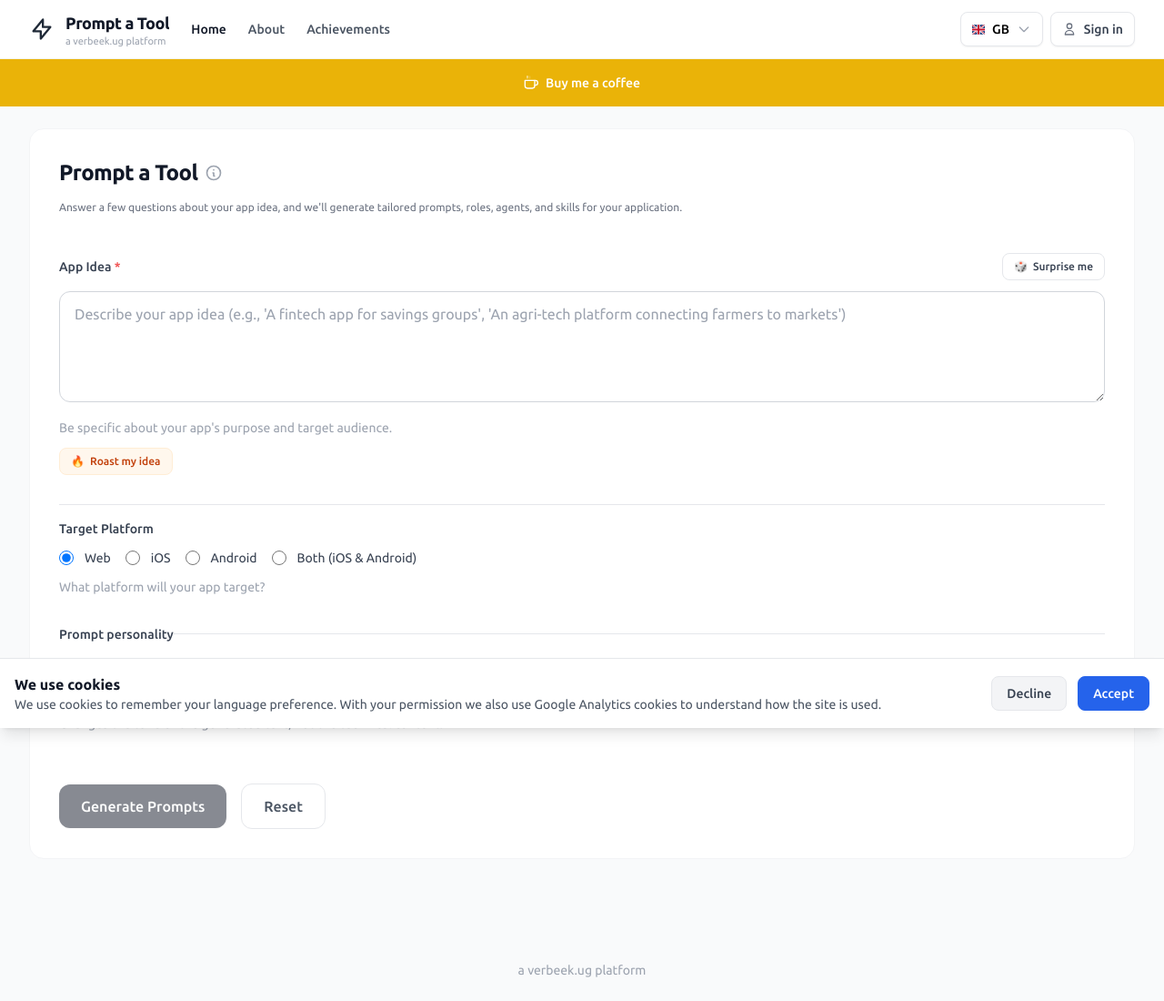
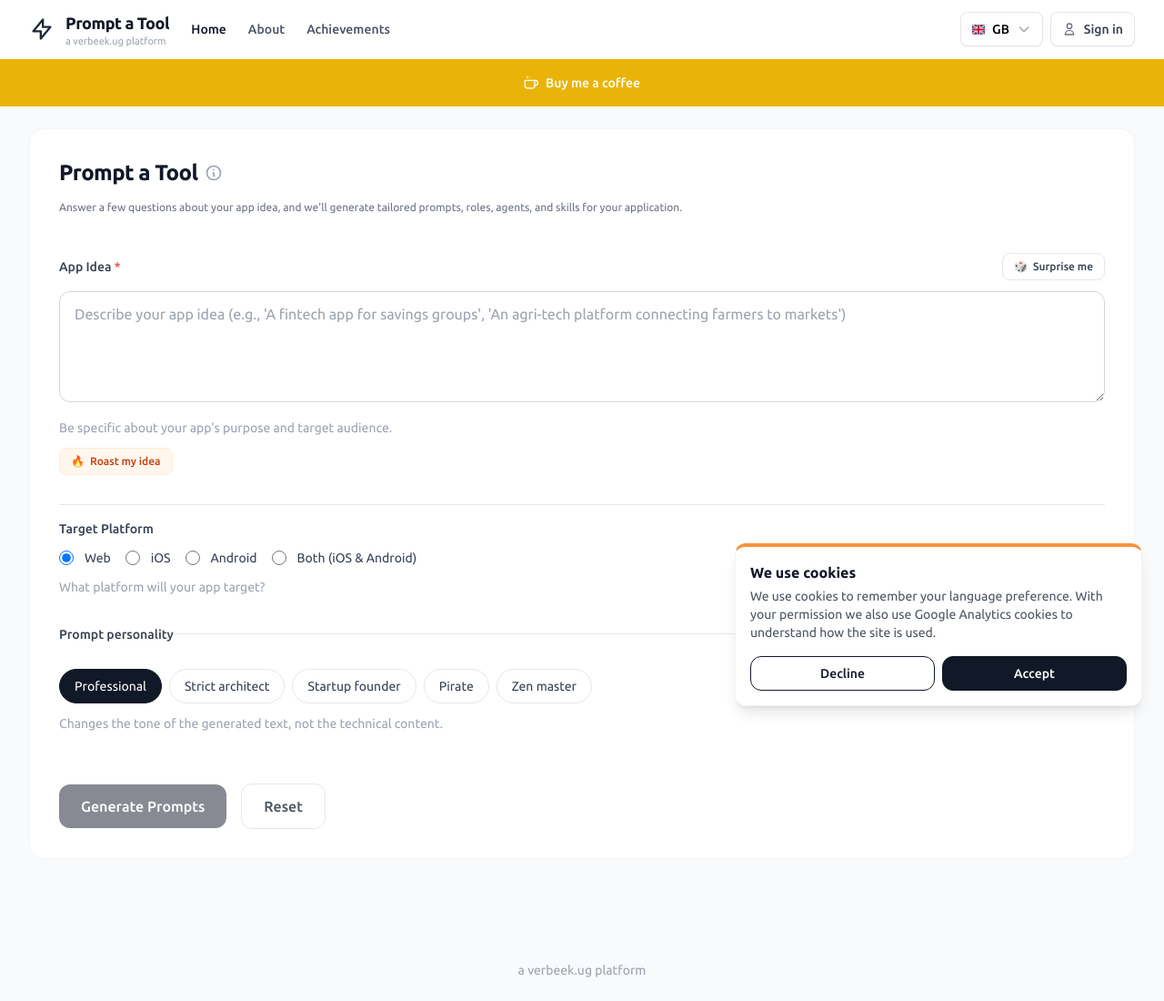
Before and after one commit to rvrbk/prompt-a-tool, a Laravel app: page / in a window 1280 px wide. Shown: the whole page at 91% size. Run offline with Laravel 12, Linux system fonts and the light colour scheme; style sheets or scripts are compiled from the project's sources; some libraries are stand-ins or nearby versions.

Commit message:
Restyle the cookie banner and add analytics text for every language
Co-Authored-By: Claude Sonnet 5.5 <noreply@anthropic.com>

```diff
--- a/resources/js/components/CookieBanner.vue
+++ b/resources/js/components/CookieBanner.vue
@@ -31,6 +31,7 @@ const cookieTranslations = {
   am: {
     title: 'ኩኪዎችን አገልግሎት።',
     message: 'ኩኪዎችን አገልግሎት አድርገን ቋንቋዎች መለወጥ።',
+    analytics: 'በእርስዎ ፈቃድ፣ ጣቢያው እንዴት እንደሚጠቀም ለመረዳት የGoogle Analytics ኩኪዎችንም እንጠቀማለን።',
     accept: 'አቀበል',
     dismiss: 'አጽዳ'
   },
@@ -51,24 +52,28 @@ const cookieTranslations = {
   ha: {
     title: 'Muna amfani da cookies',
     message: 'Muna amfani da cookies don haddwa sabunta harshen da kuka zaɓi.',
+    analytics: 'Da izininku, muna kuma amfani da cookies na Google Analytics don fahimtar yadda ake amfani da shafin.',
     accept: 'Yi amfani',
     dismiss: 'Ḋauki'
   },
   ig: {
     title: 'Anyị na ibe cookie',
     message: 'Anyị na ibe cookie iji cheta asụsụ gị chọrọ.',
+    analytics: 'Site n\'ikike gị, anyị na-ejikwa cookies Google Analytics iji ghọta otú esi eji saịtị a.',
     accept: 'Kwado',
     dismiss: 'Mechịe'
   },
   lg: {
     title: 'Tukyanya ebyokulwa',
     message: 'Tukyanya ebyokulwa okuyita olwino lwo lwanga olwino lwo lwanga.',
+    analytics: 'Bw\'oba otuwadde olukusa, tukozesa ne kuki za Google Analytics okutegeera engeri omukutu gye gukozesebwamu.',
     accept: 'Kweyeta',
     dismiss: 'Ggwa'
   },
   or: {
     title: 'Cookiesii tikuu',
     message: 'Cookiesii afaan qophaawwan kii galmee afaan qophaawwan kii galmeessu.',
+    analytics: 'Hayyama keessan wajjin, kukiiwwan Google Analytics illee fayyadamna akka marsariitiin kun akkamitti fayyadamamu hubachuuf.',
     accept: 'Qabxii',
     dismiss: 'Haala Gaaffii'
   },
@@ -82,6 +87,7 @@ const cookieTranslations = {
   yo: {
     title: 'Àwọn cookies à ń lò',
     message: 'Àwọn cookies à ń lò dàta àtúnṣe àwiọn èdè tí a fẹ́.',
+    analytics: 'Pẹ̀lú ìyọ̀ǹda yín, a tún ń lo àwọn cookies Google Analytics láti mọ bí a ṣe ń lo ojú-òpó yìí.',
     accept: 'Jẹ́wọ́',
     dismiss: 'Dàgbà'
   }
@@ -118,43 +124,41 @@ watch(() => props.language, () => {
 <template>
   <div
     v-if="showBanner"
-    class="fixed bottom-0 left-0 right-0 bg-white border-t border-gray-200 p-4 shadow-lg z-50"
+    role="dialog"
+    :aria-label="getTranslation('title')"
+    :dir="language === 'ar' ? 'rtl' : 'ltr'"
+    class="cookie-banner fixed inset-x-4 bottom-4 z-50 mx-auto max-w-md rounded-xl border border-gray-100 border-t-4 border-t-orange-400 bg-white p-4 shadow-lg sm:inset-x-auto sm:bottom-6 sm:right-6 sm:mx-0 rtl:sm:left-6 rtl:sm:right-auto"
     data-testid="cookie-banner"
   >
-    <div class="max-w-7xl mx-auto flex items-center justify-between flex-wrap gap-4">
-      <div class="flex-1 min-w-0">
     <h3 class="font-semibold text-gray-900">{{ getTranslation('title') }}</h3>
-        <p class="text-sm text-gray-600">{{ getTranslation('message') }} {{ getTranslation('analytics') }}</p>
-      </div>
-      <div class="flex items-center space-x-3 flex-shrink-0">
+    <p class="mt-1 text-sm text-gray-600">{{ getTranslation('message') }} {{ getTranslation('analytics') }}</p>
+    <div class="mt-4 flex gap-2">
       <button
         @click="dismissBanner"
-          class="px-4 py-2 text-sm font-medium text-gray-700 bg-gray-100 border border-gray-200 rounded-lg hover:bg-gray-200 transition-colors"
+        class="flex-1 rounded-xl border border-gray-900 bg-white px-4 py-2 text-sm font-medium text-gray-900 transition-all hover:bg-gray-50 focus:outline-none focus:ring-2 focus:ring-gray-900 focus:ring-offset-2"
         data-testid="cookie-dismiss"
       >
         {{ getTranslation('dismiss') }}
       </button>
       <button
         @click="acceptCookies"
-          class="px-4 py-2 text-sm font-medium text-white bg-blue-600 border border-blue-600 rounded-lg hover:bg-blue-700 transition-colors"
+        class="flex-1 rounded-xl border border-gray-900 bg-gray-900 px-4 py-2 text-sm font-medium text-white shadow-sm transition-all hover:bg-gray-800 focus:outline-none focus:ring-2 focus:ring-gray-900 focus:ring-offset-2"
         data-testid="cookie-accept"
       >
         {{ getTranslation('accept') }}
       </button>
     </div>
   </div>
-  </div>
 </template>
 
 <style scoped>
-/* Banner enters from bottom */
-[data-testid="cookie-banner"] {
-  animation: slideIn 0.3s ease-out;
+.cookie-banner {
+  animation: slideIn 0.25s ease-out;
 }
 
 @keyframes slideIn {
   from {
-    transform: translateY(100%);
+    transform: translateY(0.75rem);
     opacity: 0;
   }
   to {
@@ -162,4 +166,10 @@ watch(() => props.language, () => {
     opacity: 1;
   }
 }
+
+@media (prefers-reduced-motion: reduce) {
+  .cookie-banner {
+    animation: none;
+  }
+}
 </style>
```
Lines whose indentation alone changed are shown as unchanged.
